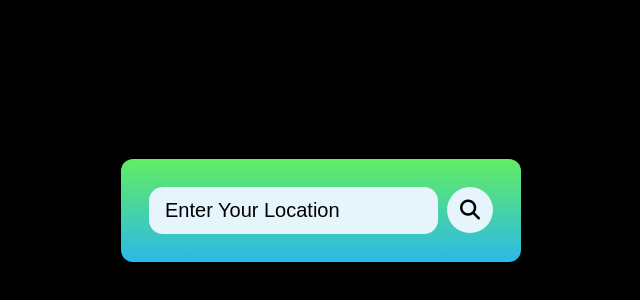
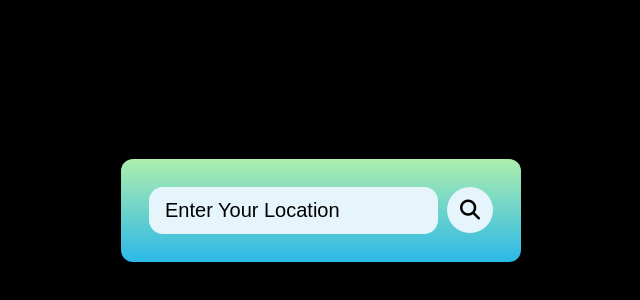
Before and after one commit to SheethalShobi/WeatherApp.github.io, a plain HTML site: page index.html in a window 1280 px wide. Shown: the part 190-490 px from the top of the page, without its empty margins (319-959 px from the left). Drawn offline with Linux system fonts and the light colour scheme.

Commit message:
Update weatherstyle.css

```diff
--- a/weatherstyle.css
+++ b/weatherstyle.css
@@ -18,7 +18,7 @@ body{
 .container{
     width: 400px;
     height: min-content;
-    background: linear-gradient(180deg,#62ed62,hsl(195, 80%, 54%));
+    background: linear-gradient(180deg,#aeeeae,hsl(195, 80%, 54%));
     color: #fff;
     border-radius: 12px;
     padding: 28px;
```
